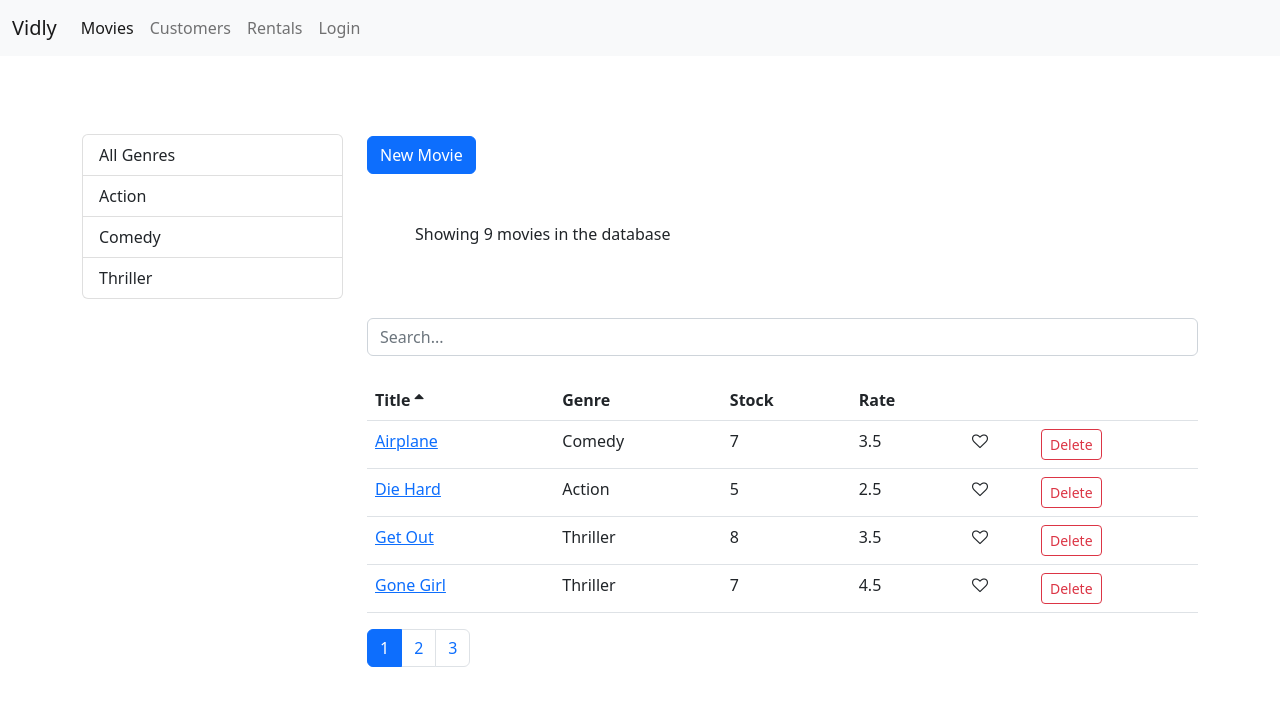
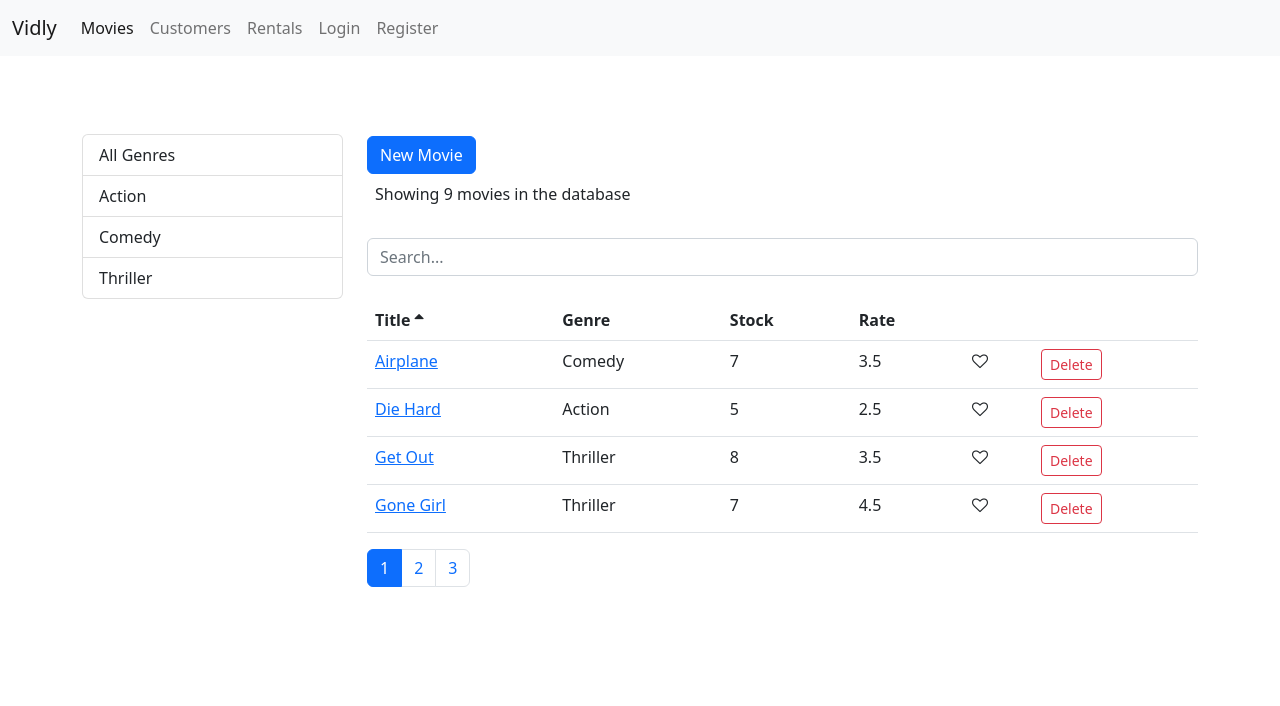
Before and after one commit to Samira-Shajahan-Borsha/vidly-react-project, a React (Create React App) app: page /movies in a window 1280 px wide. Shown: the top 706 px of the page. Built offline with nearby package versions, Linux system fonts and the light colour scheme.

Commit message:
register linked

```diff
--- a/src/Component/movies.jsx
+++ b/src/Component/movies.jsx
@@ -112,7 +112,7 @@ class Movies extends Component {
           >
             New Movie
           </Link>
-          <p className="m-5">Showing {totalCount} movies in the database</p>
+          <p className="m-2">Showing {totalCount} movies in the database</p>
 
           <SearchBox value={this.searchQuery} onChange={this.handleSearch} />
 
--- a/src/Component/navbar.jsx
+++ b/src/Component/navbar.jsx
@@ -42,6 +42,11 @@ const NavBar = () => {
                                    Login
                                 </NavLink>
                             </li>
+                            <li className="nav-item">
+                                <NavLink className="nav-link" to="/register">
+                                   Register
+                                </NavLink>
+                            </li>
                         </ul>
                     </div>
                 </div>
--- a/src/Component/searchBox.jsx
+++ b/src/Component/searchBox.jsx
@@ -5,7 +5,7 @@ const SearchBox = ({value,onChange}) => {
     <Input
       type="text"
       name="query"
-      classname="form-control my-3"
+      classname="form-control"
       placeholder="Search..."
       value={value}
       onChange={e => onChange(e.currentTarget.value)}
```
